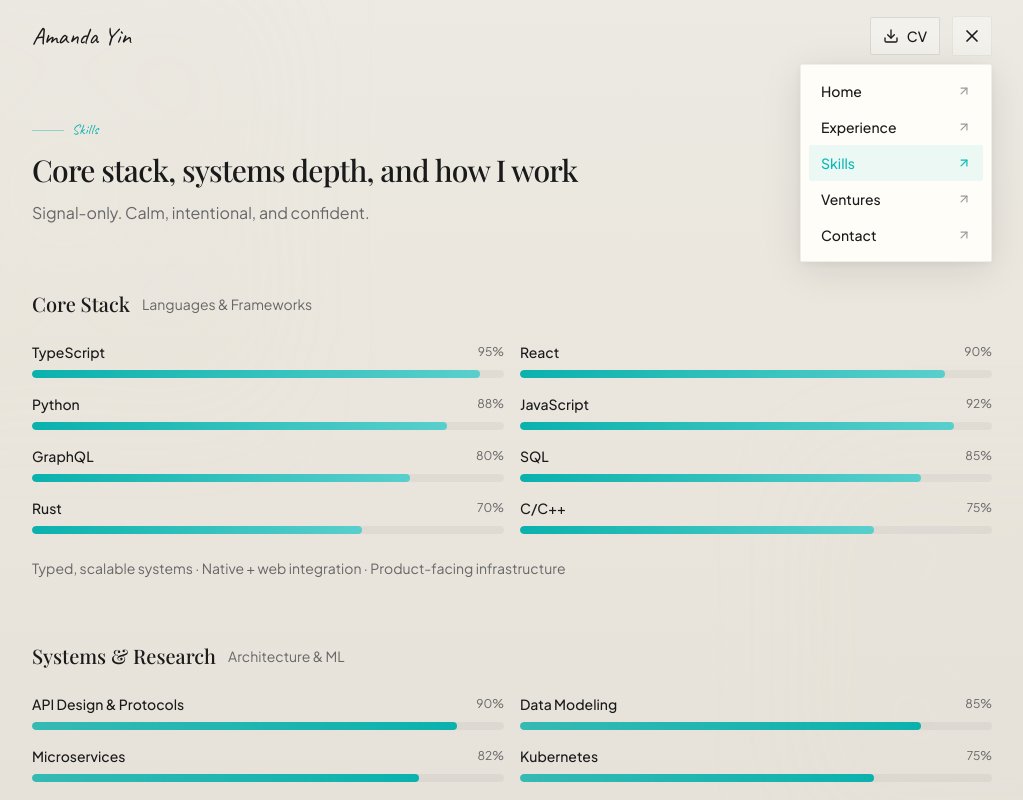
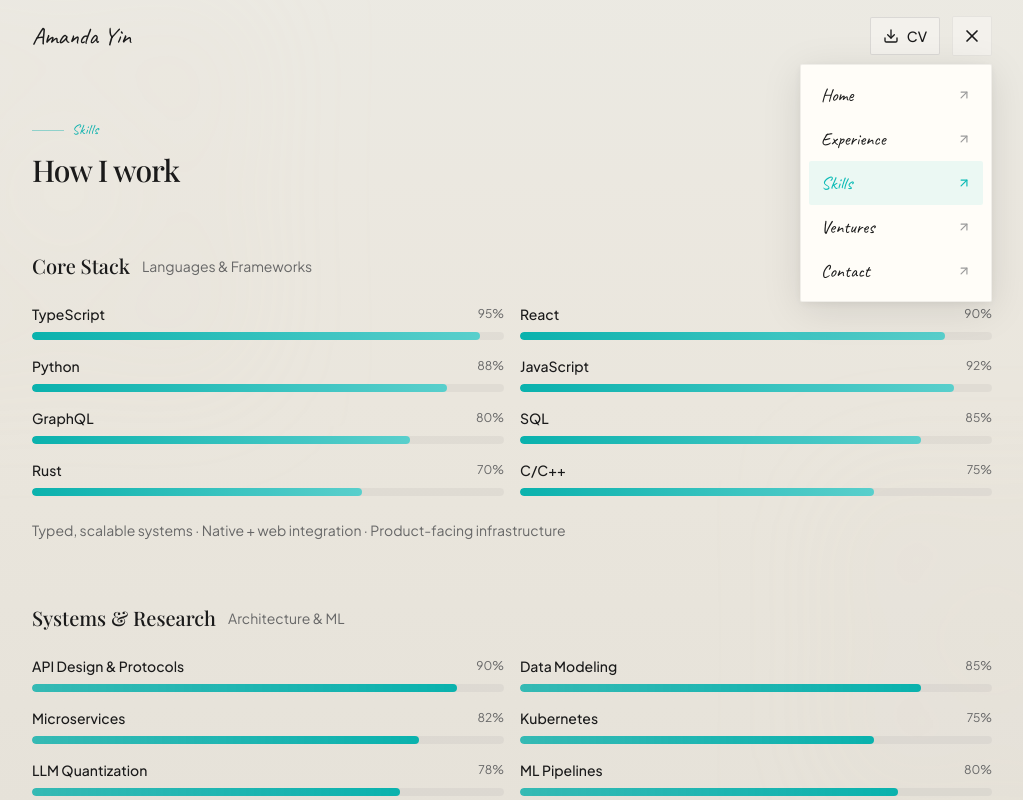
Before and after one commit to amanda-yin-x/amanda-yin-x.github.io, a Next.js app: page /skills in a window 1280 px wide. Both pictures are taken after a click on the button "Open menu". Shown: the top 800 px of the page, without its empty margins (128-1151 px from the left). Built offline with nearby package versions, Linux system fonts and the light colour scheme; a web font is replaced by a local one.

Commit message:
fix: update text content and add handwritten nav style

```diff
--- a/components/contact-page-content.tsx
+++ b/components/contact-page-content.tsx
@@ -45,7 +45,7 @@ export function ContactPageContent() {
       <SectionHeader
         eyebrow="Contact"
         title="Let's connect"
-        description="Whether it's about product ideas, research, internships, or just a friendly chat."
+        description="Whether it's about research, internships, or just a friendly chat."
       />
 
       {/* Main Calendly CTA */}
--- a/components/hero.tsx
+++ b/components/hero.tsx
@@ -199,7 +199,7 @@ export function Hero() {
 
               {/* Polaroid caption */}
               <div className="pt-4 pb-2 text-center">
-                <p className="font-hand text-xl text-inkFaded">Toronto, 2024</p>
+                <p className="font-hand text-xl text-inkFaded">Yunnan, 2024</p>
               </div>
             </div>
 
--- a/components/navigation.tsx
+++ b/components/navigation.tsx
@@ -7,11 +7,11 @@ import { AnimatePresence, motion } from "framer-motion";
 import { Download, Menu, X, ArrowUpRight } from "lucide-react";
 
 const links = [
-  { href: "/", label: "Home" },
-  { href: "/experience", label: "Experience" },
-  { href: "/skills", label: "Skills" },
-  { href: "/entrepreneurship", label: "Ventures" },
-  { href: "/contact", label: "Contact" }
+  { href: "/", label: "Home", handwritten: true },
+  { href: "/experience", label: "Experience", handwritten: true },
+  { href: "/skills", label: "Skills", handwritten: true },
+  { href: "/entrepreneurship", label: "Ventures", handwritten: true },
+  { href: "/contact", label: "Contact", handwritten: true }
 ];
 
 export function Navigation() {
@@ -142,13 +142,13 @@ export function Navigation() {
                           >
                             <Link
                               href={link.href}
-                              className={`flex items-center justify-between rounded-sm px-3 py-2 text-sm font-medium transition-colors ${
+                              className={`flex items-center justify-between rounded-sm px-3 py-2 transition-colors ${
                                 active
                                   ? "bg-tiffanyMuted text-tiffany"
                                   : "text-ink hover:bg-paperDark"
                               }`}
                             >
-                              <span>{link.label}</span>
+                              <span className="font-hand text-lg">{link.label}</span>
                               <ArrowUpRight className={`h-3.5 w-3.5 ${active ? "text-tiffany" : "text-inkWash"}`} />
                             </Link>
                           </motion.div>
--- a/components/skills-page-content.tsx
+++ b/components/skills-page-content.tsx
@@ -51,8 +51,7 @@ export function SkillsPageContent() {
       <div className="mt-6 space-y-16">
         <SectionHeader
           eyebrow="Skills"
-          title="Core stack, systems depth, and how I work"
-          description="Signal-only. Calm, intentional, and confident."
+          title="How I work"
         />
 
         {/* Core Stack */}
```
